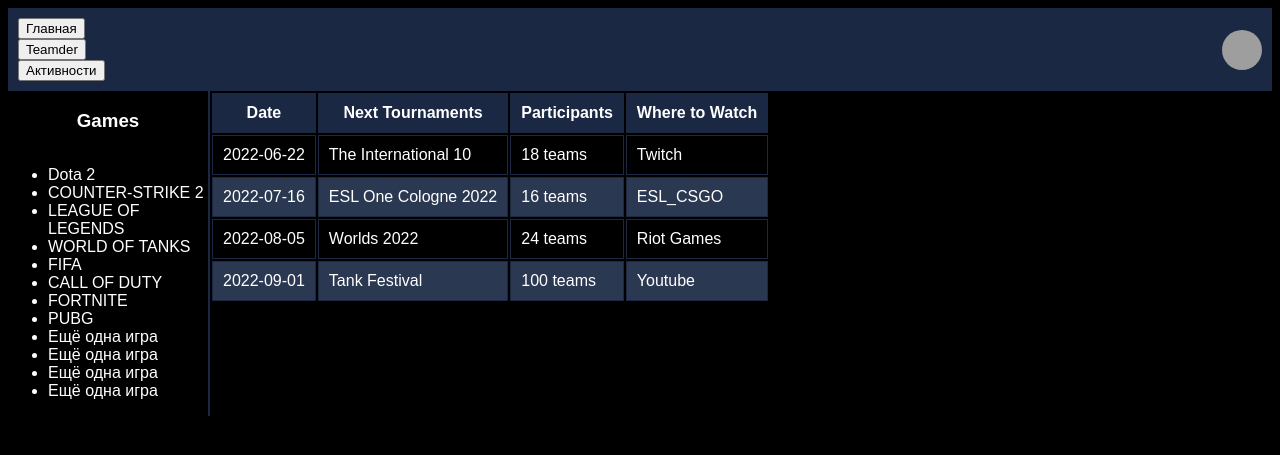
After one commit to Robert-Polson/VSteam, a Django app: template mysite/my_codes/templates/turnir_page.html in a window 1280 px wide. The commit adds this page. Shown: the top 455 px of the page. Run offline with Django 5.2, Linux system fonts and the light colour scheme; the template is opened without the code that fills it, so the values that code supplies are empty; grey boxes are pictures that could not be loaded.

Commit message:
Первые попытки сделать страницу турниров

```diff
--- a/mysite/my_codes/templates/homePage.html
+++ b/mysite/my_codes/templates/homePage.html
@@ -108,12 +108,13 @@ nav ul li a {
 .dark-rounded-input {
     background-color: #333;
     color: #fff;
-    padding: 10px;
+    padding: 15px;
     border-radius: 20px;
     border-color: #444;
     border-style: solid;
     outline: none;
     margin: auto;
+    width: 450px
 }
 
 </style>
--- /dev/null
+++ b/mysite/my_codes/templates/turnir_page.html
@@ -0,0 +1,131 @@
+<!DOCTYPE html>
+<html lang="en">
+<head>
+   <meta charset="UTF-8">
+   <meta name="viewport" content="width=device-width, initial-scale=1.0">
+   <style>
+       body {
+           background-color: black;
+           color: white;
+           font-family: Arial, sans-serif;
+       }
+
+       .header {
+           background-color: #1a2843;
+           display: flex;
+           justify-content: space-between;
+           align-items: center;
+           padding: 10px;
+       }
+       .head_buttons{
+            wight: 50px;
+            height: 50 px;
+            color: #1a2843;
+       }
+       .header img {
+           width: 40px;
+           height: 40px;
+           border-radius: 50%;
+       }
+
+       .games-column {
+           display: flex;
+           flex-direction: column;
+           justify-content: center;
+           align-items: center;
+           width: 200px;
+           border-right: 2px solid #1a2843;
+       }
+
+       .games-table {
+           margin-left: 20px;
+       }
+
+       th,
+       td {
+           border: 1px solid #1a2843;
+           padding: 10px;
+       }
+
+       th {
+           background-color: #1a2843;
+       }
+
+       tr:nth-child(even) {
+           background-color: #2a3851;
+       }
+   </style>
+   <title>Touraments</title>
+    <div class="header">
+       <div class="head_buttons">
+           <form action="page/new.html" target="_blank">
+                <button>Главная</button>
+           </form>
+           <form action="page/new.html" target="_blank">
+                <button>Teamder</button>
+           </form>
+           <form action="page/new.html" target="_blank">
+                <button>Активности</button>
+           </form>
+       </div>
+       <img src="profile-icon.png" alt="Profile Icon">
+   </div>
+</head>
+<body>
+   <div class="main">
+       <div class="games-column" style="float: left;">
+           <h3>Games</h3>
+           <ul>
+               <li>Dota 2</li>
+               <li>COUNTER-STRIKE 2</li>
+               <li>LEAGUE OF LEGENDS</li>
+               <li>WORLD OF TANKS</li>
+               <li>FIFA</li>
+               <li>CALL OF DUTY</li>
+               <li>FORTNITE</li>
+               <li>PUBG</li>
+               <li>Ещё одна игра</li>
+               <li>Ещё одна игра</li>
+               <li>Ещё одна игра</li>
+               <li>Ещё одна игра</li>
+           </ul>
+       </div>
+
+       <table class="games-table" style="float: centre;">
+           <thead>
+               <tr>
+                   <th>Date</th>
+                   <th>Next Tournaments</th>
+                   <th>Participants</th>
+                   <th>Where to Watch</th>
+               </tr>
+           </thead>
+           <tbody>
+               <tr>
+                   <td>2022-06-22</td>
+                   <td>The International 10</td>
+                   <td>18 teams</td>
+                   <td>Twitch</td>
+               </tr>
+               <tr>
+                   <td>2022-07-16</td>
+                   <td>ESL One Cologne 2022</td>
+                   <td>16 teams</td>
+                   <td>ESL_CSGO</td>
+               </tr>
+               <tr>
+                   <td>2022-08-05</td>
+                   <td>Worlds 2022</td>
+                   <td>24 teams</td>
+                   <td>Riot Games</td>
+               </tr>
+               <tr>
+                   <td>2022-09-01</td>
+                   <td>Tank Festival</td>
+                   <td>100 teams</td>
+                   <td>Youtube</td>
+               </tr>
+           </tbody>
+       </table>
+   </div>
+</body>
```
Also changed, not shown: mysite/db.sqlite3.
